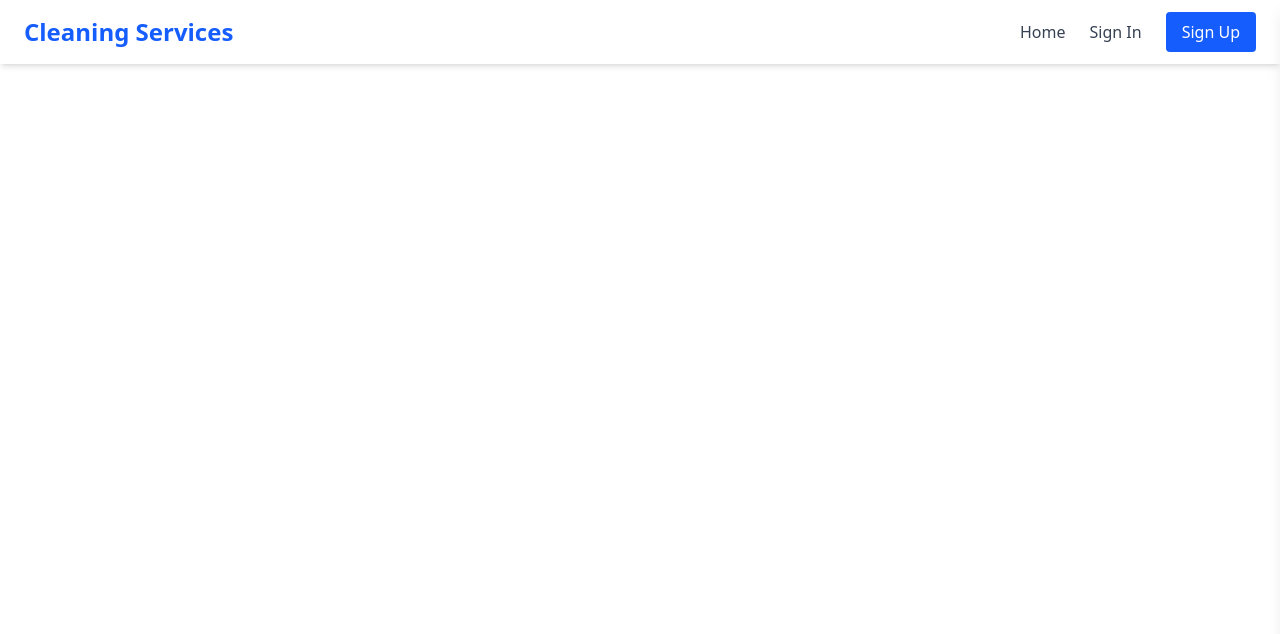
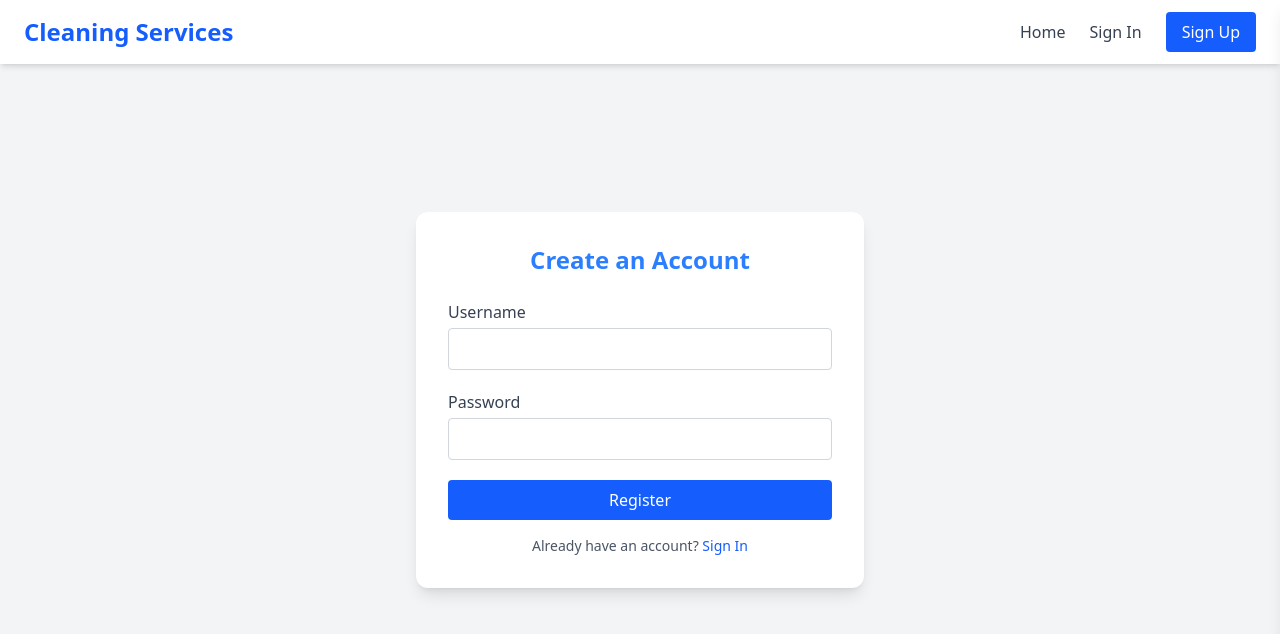
Before and after one commit to Dulithapathum/Cleaning-Service-Management-System, a React (Vite) app in the folder frontend/: page /signup in a window 1280 px wide. Shown: the top 634 px of the page. Built offline with nearby package versions, Linux system fonts and the light colour scheme.

Commit message:
Design SignIn And Sign Up pages

```diff
--- a/frontend/src/Pages/SignIn.jsx
+++ b/frontend/src/Pages/SignIn.jsx
@@ -1,7 +1,57 @@
-import React from "react";
+import { useState } from "react";
+import { Link } from "react-router-dom";
 
 const SignIn = () => {
-  return <div>SignIn</div>;
+  const [form, setForm] = useState({ username: "", password: "" });
+
+  const handleSubmit = async (e) => {};
+
+  return (
+    <div className="flex items-center justify-center min-h-screen bg-gray-100 px-4">
+      <div className="bg-white shadow-lg rounded-xl p-8 max-w-md w-full">
+        <h2 className="text-2xl font-bold text-center text-blue-700 mb-6">
+          Sign In
+        </h2>
+        <form onSubmit={handleSubmit} className="space-y-5">
+          <div>
+            <label className="block text-gray-700 mb-1">Username</label>
+            <input
+              type="text"
+              className="w-full border border-gray-300 rounded px-4 py-2 focus:outline-none focus:ring-2 focus:ring-blue-500"
+              value={form.username}
+              onChange={(e) => setForm({ ...form, username: e.target.value })}
+              required
+            />
+          </div>
+          <div>
+            <label className="block text-gray-700 mb-1">Password</label>
+            <input
+              type="password"
+              className="w-full border border-gray-300 rounded px-4 py-2 focus:outline-none focus:ring-2 focus:ring-blue-500"
+              value={form.password}
+              onChange={(e) => setForm({ ...form, password: e.target.value })}
+              required
+            />
+          </div>
+          <button
+            type="submit"
+            className="w-full bg-blue-600 text-white py-2 rounded hover:bg-blue-700 transition"
+          >
+            Sign In
+          </button>
+        </form>
+        <p className="text-center text-sm text-gray-600 mt-4">
+          Don't have an account?{" "}
+          <Link
+            to="/signup"
+            className="text-blue-600 hover:underline font-medium"
+          >
+            Sign Up
+          </Link>
+        </p>
+      </div>
+    </div>
+  );
 };
 
 export default SignIn;
--- a/frontend/src/Pages/SignUp.jsx
+++ b/frontend/src/Pages/SignUp.jsx
@@ -1,7 +1,57 @@
-import React from "react";
+import { useState } from "react";
+import { Link } from "react-router-dom";
 
 const SignUp = () => {
-  return <div>SignUp</div>;
+  const [form, setForm] = useState({ username: "", password: "" });
+
+  const handleSubmit = async (e) => {};
+
+  return (
+    <div className="flex items-center justify-center min-h-screen bg-gray-100 px-4">
+      <div className="bg-white shadow-lg rounded-xl p-8 max-w-md w-full">
+        <h2 className="text-2xl font-bold text-center text-blue-500 mb-6">
+          Create an Account
+        </h2>
+        <form onSubmit={handleSubmit} className="space-y-5">
+          <div>
+            <label className="block text-gray-700 mb-1">Username</label>
+            <input
+              type="text"
+              className="w-full border border-gray-300 rounded px-4 py-2 focus:outline-none focus:ring-2 focus:ring-blue-500"
+              value={form.username}
+              onChange={(e) => setForm({ ...form, username: e.target.value })}
+              required
+            />
+          </div>
+          <div>
+            <label className="block text-gray-700 mb-1">Password</label>
+            <input
+              type="password"
+              className="w-full border border-gray-300 rounded px-4 py-2 focus:outline-none focus:ring-2 focus:ring-blue-500"
+              value={form.password}
+              onChange={(e) => setForm({ ...form, password: e.target.value })}
+              required
+            />
+          </div>
+          <button
+            type="submit"
+            className="w-full bg-blue-600 text-white py-2 rounded hover:bg-blue-700 transition"
+          >
+            Register
+          </button>
+        </form>
+        <p className="text-center text-sm text-gray-600 mt-4">
+          Already have an account?{" "}
+          <Link
+            to="/signin"
+            className="text-blue-600 hover:underline font-medium"
+          >
+            Sign In
+          </Link>
+        </p>
+      </div>
+    </div>
+  );
 };
 
 export default SignUp;
```
